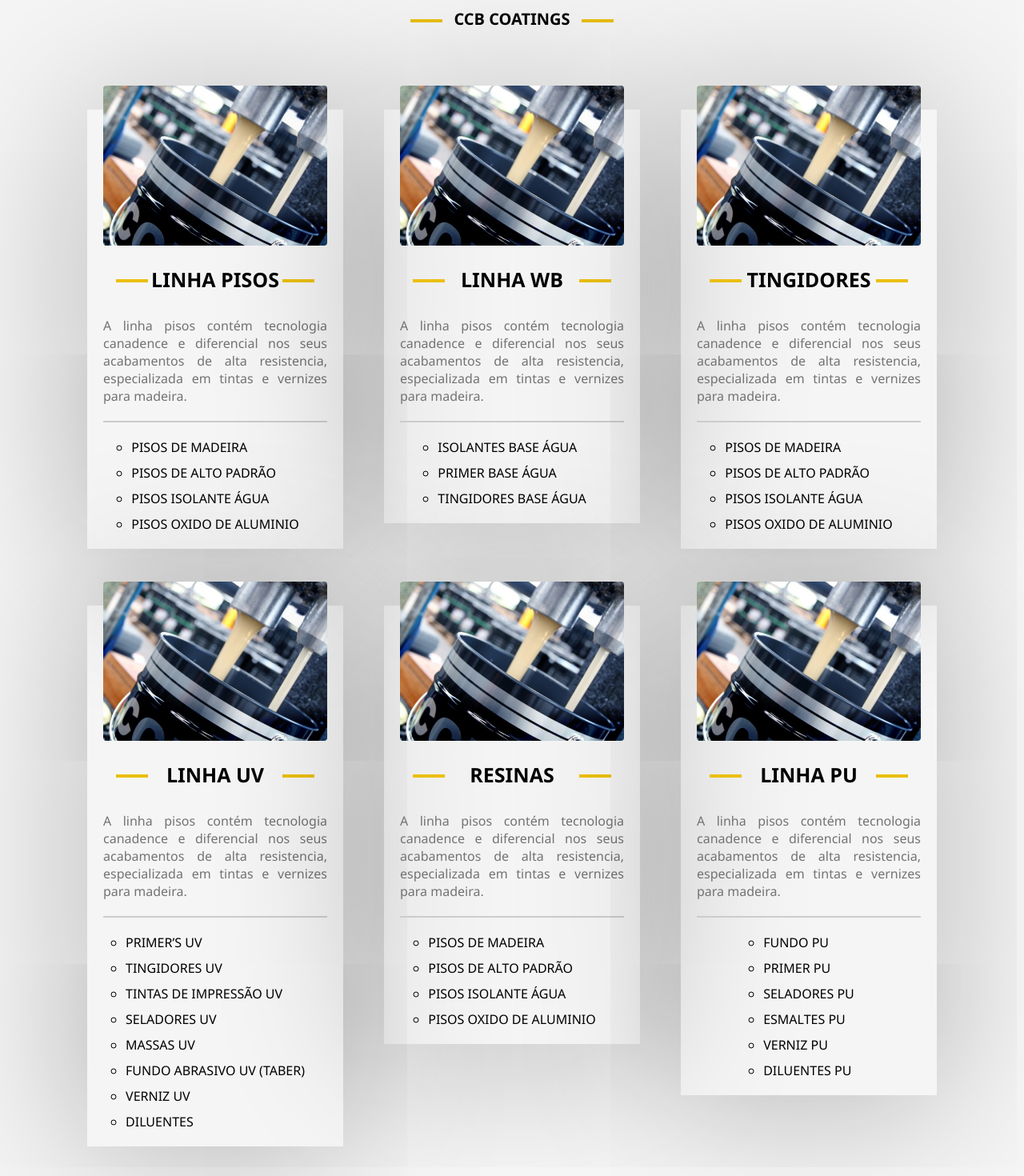
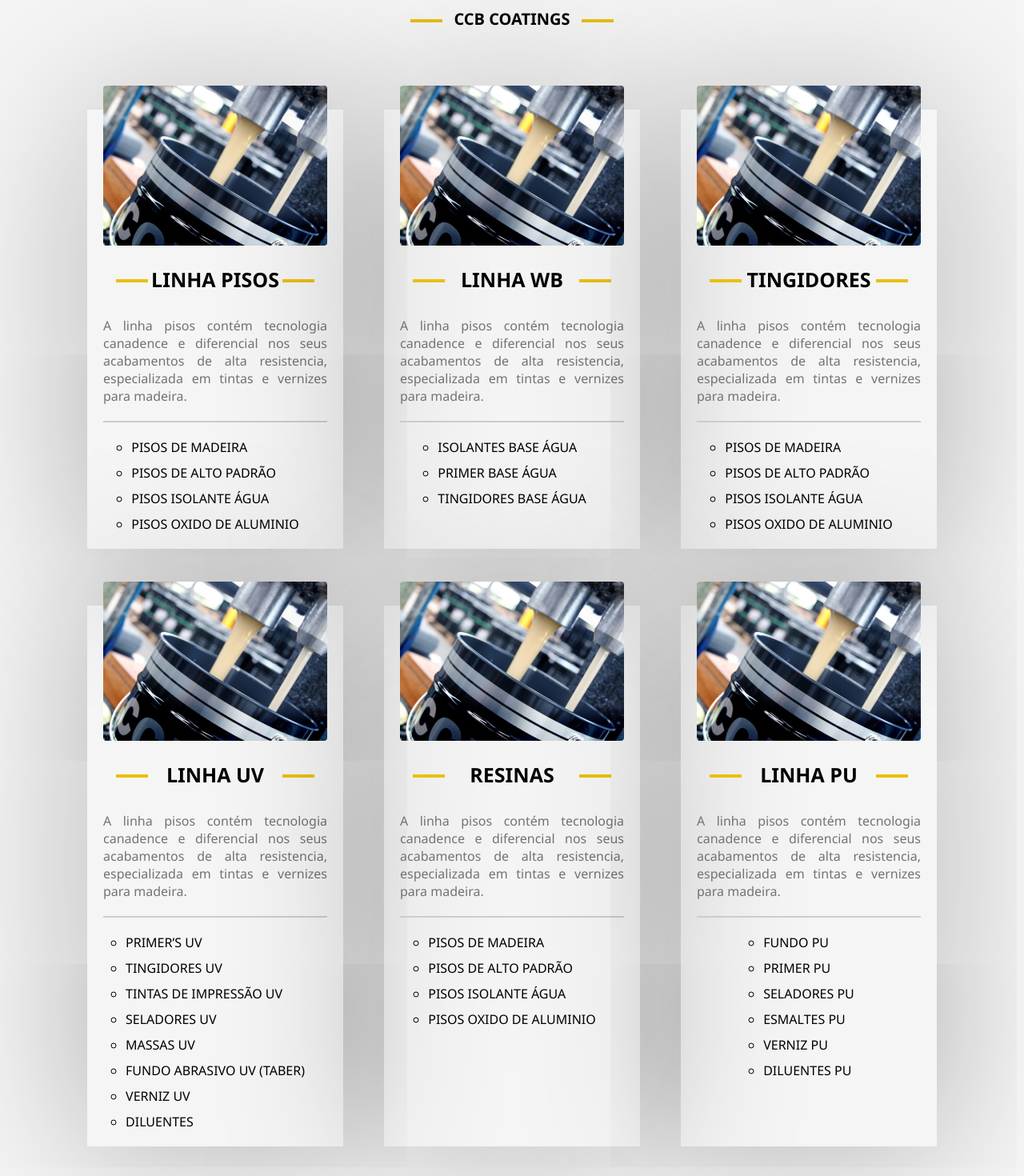
Before and after one commit to FelipeSHenrique/site-ccbcoatings, a React (Create React App) app: page /produtos in a window 1280 px wide. Shown: the part 320-1790 px from the top of the page at 80% size. Built offline with nearby package versions, Linux system fonts and the light colour scheme.

Commit message:
refeito as animações da página sustentabilidade

```diff
--- a/src/pages/Products/index.jsx
+++ b/src/pages/Products/index.jsx
@@ -1,4 +1,5 @@
-import React from 'react';
+import React, { useRef, useEffect } from 'react';
+import { gsap } from "gsap";
 
 import {
   Container,
@@ -17,6 +18,16 @@
 
 function Products() {
 
+  const allCards = useRef(null);
+  const title = useRef(null);
+
+  useEffect(() => {
+
+    gsap.from(title.current, { x: -300, stagger: .6, opacity: 0 });
+    gsap.from(allCards.current, { x: -300, opacity: 0, duration: .5 });
+
+  }, []);
+
   return (
     <Container>
       <HeaderLogo />
@@ -26,25 +37,14 @@
           <div>
             <Titles title="Produtos" subTitle="ccb coatings" />
           </div>
-          <Cards>
-            <div>
+          <Cards ref={allCards}>
             <CardProducts icon={baldeTeste} title="linha pisos" list={["PISOS DE MADEIRA", "PISOS DE ALTO PADRÃO", "PISOS ISOLANTE ÁGUA", "PISOS OXIDO DE ALUMINIO"]} info="A linha pisos contém tecnologia canadence e diferencial nos seus acabamentos de alta resistencia, especializada em tintas e vernizes para madeira." />
-            </div>
-            <div>
             <CardProducts icon={baldeTeste} title="linha wb" list={["ISOLANTES BASE ÁGUA", "PRIMER BASE ÁGUA", "TINGIDORES BASE ÁGUA"]} info="A linha pisos contém tecnologia canadence e diferencial nos seus acabamentos de alta resistencia, especializada em tintas e vernizes para madeira." />
-            </div>
-            <div>
             <CardProducts icon={baldeTeste} title="tingidores" list={["PISOS DE MADEIRA", "PISOS DE ALTO PADRÃO", "PISOS ISOLANTE ÁGUA", "PISOS OXIDO DE ALUMINIO"]} info="A linha pisos contém tecnologia canadence e diferencial nos seus acabamentos de alta resistencia, especializada em tintas e vernizes para madeira." />
-            </div>
-            <div>
             <CardProducts icon={baldeTeste} title="linha uv" list={["PRIMER’S UV", "TINGIDORES UV", "TINTAS DE IMPRESSÃO UV", "SELADORES UV", "MASSAS UV", "FUNDO  ABRASIVO UV (TABER)", "VERNIZ  UV", "DILUENTES"]} info="A linha pisos contém tecnologia canadence e diferencial nos seus acabamentos de alta resistencia, especializada em tintas e vernizes para madeira." />
-            </div>
-            <div>
             <CardProducts icon={baldeTeste} title="resinas" list={["PISOS DE MADEIRA", "PISOS DE ALTO PADRÃO", "PISOS ISOLANTE ÁGUA", "PISOS OXIDO DE ALUMINIO"]} info="A linha pisos contém tecnologia canadence e diferencial nos seus acabamentos de alta resistencia, especializada em tintas e vernizes para madeira." />
-            </div>
-            <div>
             <CardProducts icon={baldeTeste} title="linha pu" list={["FUNDO PU", "PRIMER PU", "SELADORES PU", "ESMALTES PU", "VERNIZ PU", "DILUENTES PU"]} info="A linha pisos contém tecnologia canadence e diferencial nos seus acabamentos de alta resistencia, especializada em tintas e vernizes para madeira." />
-            </div>
+
 
           </Cards>
         </SectionProducts>
--- a/src/pages/Sustainability/index.jsx
+++ b/src/pages/Sustainability/index.jsx
@@ -27,11 +27,10 @@
 
   useEffect(() => {
 
-    let tl = gsap.timeline({ defaults: { duration: 1 } });
-    tl.from(title.current, { y: -100, stagger: .6, opacity: 0 })
-      .from(wrapper.current, { x: 300, opacity: 0, duration: .5 })
-      .from(imgEarth.current, { opacity: 0 })
-      .from(infoText.current, { opacity: 0 });
+    gsap.from(title.current, { y: -100, stagger: .6, opacity: 0 });
+    gsap.from(wrapper.current, { x: 300, opacity: 0, duration: .5 });
+    gsap.from(imgEarth.current, { x: 300, opacity: 0, delay: .5 });
+    gsap.from(infoText.current, { opacity: 0, delay: .5 });
 
   }, []);
 
```
Lines whose indentation alone changed are shown as unchanged.
